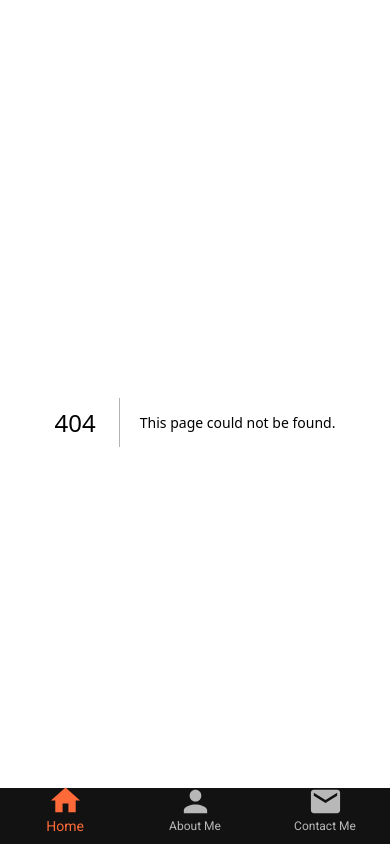
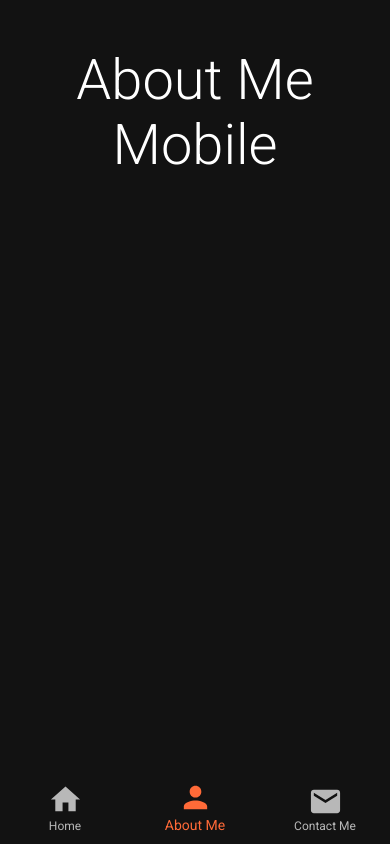
Before and after one commit to chrisowen2015/Resume-App, a Next.js app in the folder resume-app/: page /about in a window 390 px wide. Before the commit this address had no page. Built offline with nearby package versions, Linux system fonts and the light colour scheme.

Commit message:
About Page and NavButtons
Added About page, added url matching to navbuttons on mobile and desktop

```diff
--- /dev/null
+++ b/resume-app/src/app/about/page.tsx
@@ -0,0 +1,31 @@
+
+import { Box } from '@mui/material';
+import MobileAbout from '@/components/About/MobileAbout';
+import About from '@/components/About/About';
+
+export default function Page() {
+  return (
+    <>
+      <Box sx={{
+        display: {
+          xs: 'none',
+          sm: 'none',
+          md: 'block',
+        }
+      }}>
+        {/* The desktop layout to be displayed on medium and larger devices */}
+        <About />
+      </Box>
+      <Box sx={{
+        display: {
+          xs: 'block',
+          sm: 'block',
+          md: 'none',
+        }
+      }}>
+        {/* The mobile layout to be displayed on smaller devices */}
+        <MobileAbout />
+      </Box>
+    </>
+  )
+}
--- a/resume-app/src/components/Navigation/NavButtons.tsx
+++ b/resume-app/src/components/Navigation/NavButtons.tsx
@@ -6,9 +6,11 @@ import { Home } from "@mui/icons-material";
 import { Person } from "@mui/icons-material";
 import { Mail } from "@mui/icons-material";
 
+import { usePathname } from 'next/navigation';
 
 export default function NavButtons() {
-    const [value, setValue] = useState(0);
+    const pathName = usePathname();
+    const [value, setValue] = useState(pathName === '/' ? 0 : pathName === '/about' ? 1 : 2);
 
     return (
         <>
@@ -22,13 +24,13 @@ export default function NavButtons() {
                 }
             }}>
                 <Box sx={{ display: 'flex', flexDirection: 'column', height: '100vh', justifyContent: 'center', alignItems: 'center' }}>
-                    <Fab color="primary" href="/" >
+                    <Fab href="/" sx={{ backgroundColor: (value == 0 ? "#FF6A38" : "rgba(255, 255, 255, 0.12)") }} >
                         <Home fontSize="large" />
                     </Fab>
-                    <Fab color="primary" sx={{ margin: 3 }} href="/" >
+                    <Fab href="/about" sx={{ margin: 3, backgroundColor: (value == 1 ? "#FF6A38" : "rgba(255, 255, 255, 0.12)") }}>
                         <Person fontSize="large" />
                     </Fab>
-                    <Fab color="primary" href="/" >
+                    <Fab href="/" sx={{ backgroundColor: (value == 2 ? "#FF6A38" : "rgba(255, 255, 255, 0.12)") }}>
                         <Mail fontSize="large" />
                     </Fab>
                 </Box>
@@ -52,8 +54,8 @@ export default function NavButtons() {
                         }}
                         sx={{ paddingBottom: '1em' }}
                     >
-                        <BottomNavigationAction label="Home" icon={<Home fontSize='large' />} />
-                        <BottomNavigationAction label="About Me" icon={<Person fontSize='large' />} />
+                        <BottomNavigationAction label="Home" icon={<Home fontSize='large' />} href="/" />
+                        <BottomNavigationAction label="About Me" icon={<Person fontSize='large' />} href="/about" />
                         <BottomNavigationAction label="Contact Me" icon={<Mail fontSize='large' />} />
                     </BottomNavigation>
                 </Paper>
```
